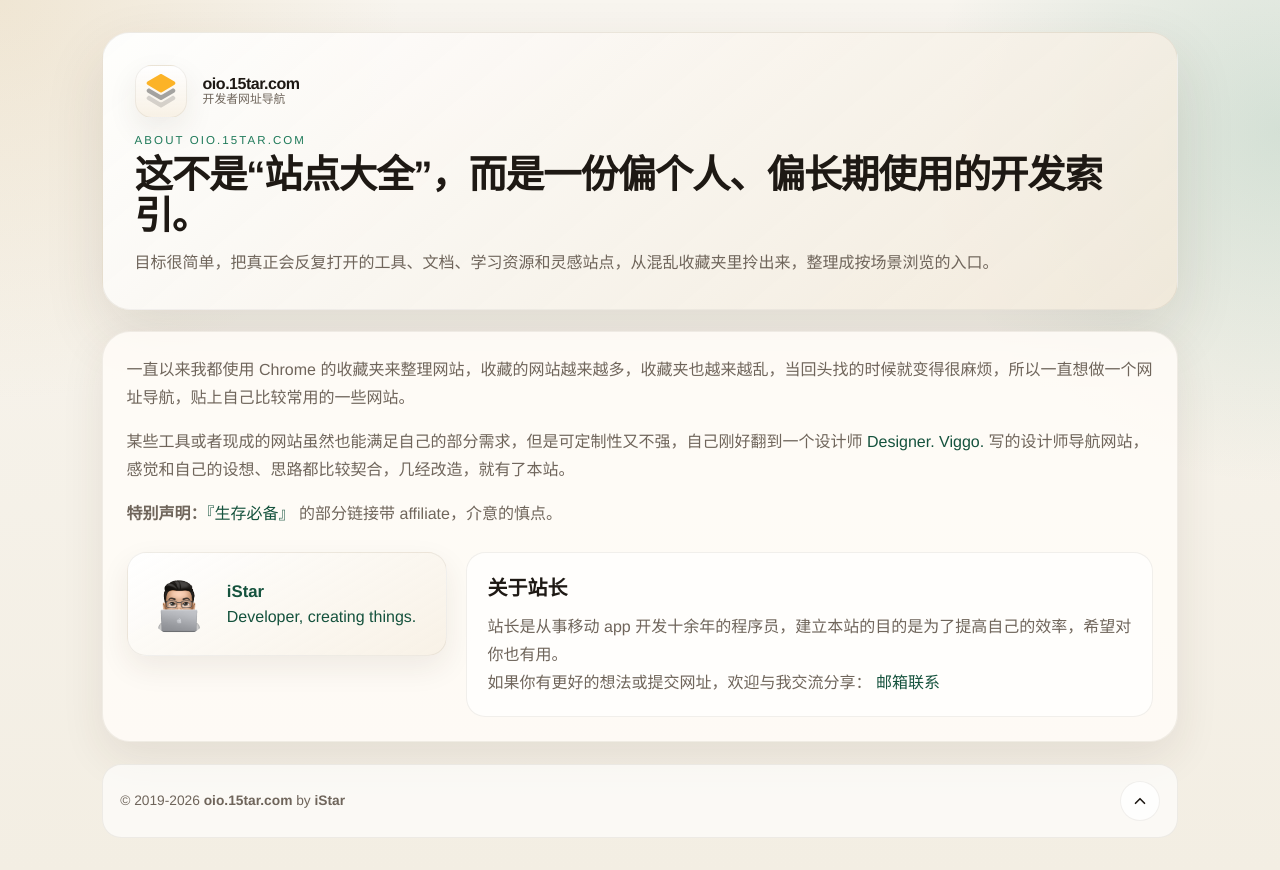
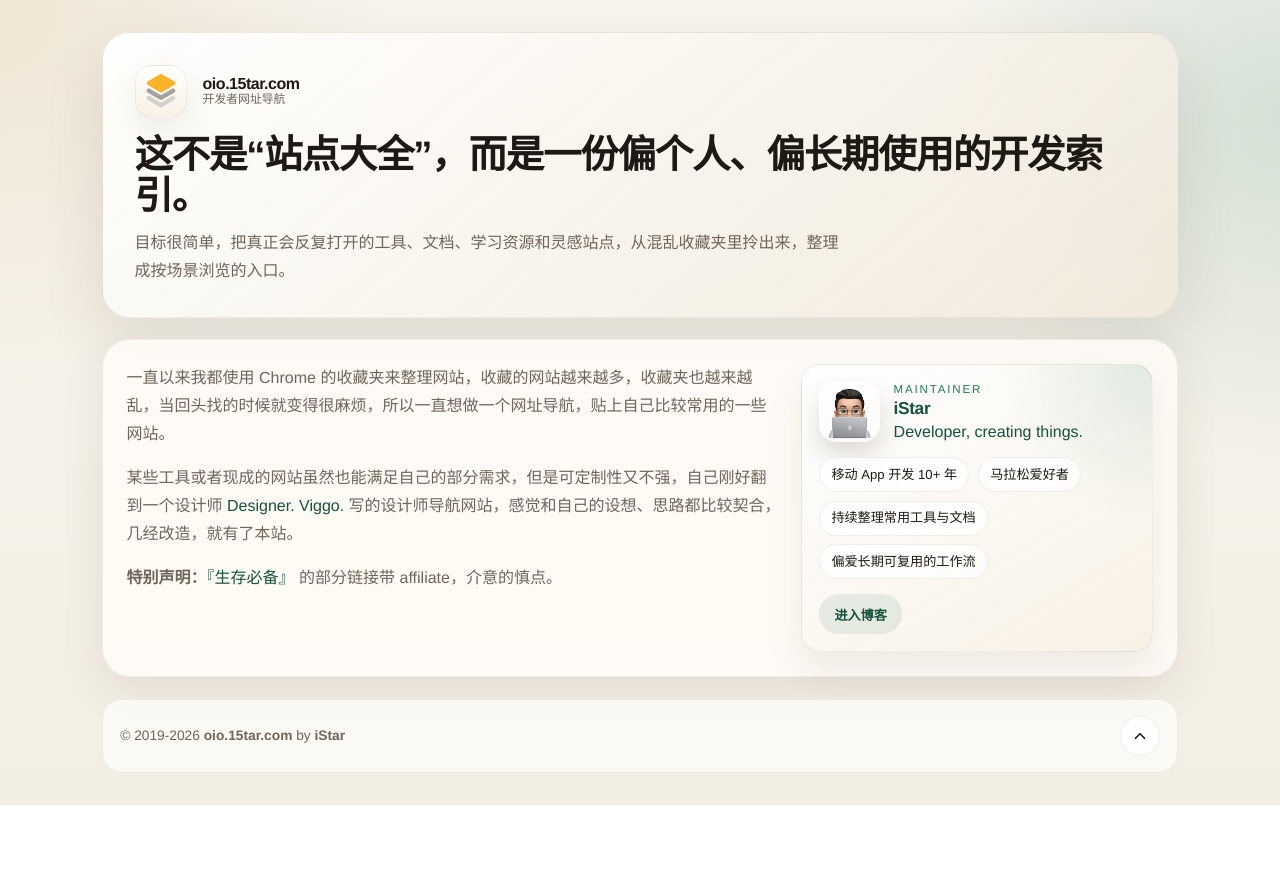
Before and after one commit to maxhis/oio, a Vue app: page /about in a window 1280 px wide. After the commit the page ends 805 px from the top, so only its background shows below. Built offline with nearby package versions, Linux system fonts and the light colour scheme; no server answers; a web font is replaced by a local one.

Commit message:
refactor: remove eyebrow headers and overhaul AboutView layout and styling

```diff
--- a/src/components/CategorySection.vue
+++ b/src/components/CategorySection.vue
@@ -15,7 +15,6 @@ function getCategoryIcon(icon: string) {
 <template>
   <section :id="props.category.title" class="category-section">
     <header class="category-section__header">
-      <p class="category-section__eyebrow">Category</p>
       <h2 class="category-section__title">
         <component
           :is="getCategoryIcon(props.category.icon)"
--- a/src/styles/app.css
+++ b/src/styles/app.css
@@ -92,6 +92,7 @@ img {
   gap: 1.5rem;
   height: 100vh;
   padding: 1.4rem;
+  overflow: hidden;
   background: rgba(247, 242, 233, 0.96);
   border-right: 1px solid var(--border);
   transition:
@@ -247,6 +248,8 @@ img {
   gap: 0.45rem;
   min-height: 0;
   overflow-y: auto;
+  overflow-x: hidden;
+  overscroll-behavior-x: none;
 }
 
 .site-sidebar__link,
@@ -383,6 +386,10 @@ img {
   letter-spacing: -0.03em;
 }
 
+.hero-panel__content > .hero-panel__title:first-child {
+  margin-top: 0;
+}
+
 .hero-panel__stats {
   display: grid;
   grid-template-columns: repeat(2, minmax(0, 1fr));
@@ -598,6 +605,10 @@ img {
 }
 
 .about-panel {
+  display: grid;
+  grid-template-columns: minmax(0, 1.65fr) minmax(17rem, 22rem);
+  gap: 1.25rem;
+  align-items: start;
   padding: 1.5rem;
   border-radius: var(--radius-xl);
   background: rgba(255, 252, 248, 0.88);
@@ -608,7 +619,6 @@ img {
 .about-panel__section {
   display: grid;
   gap: 1rem;
-  margin-bottom: 1.5rem;
 }
 
 .about-panel a {
@@ -616,49 +626,110 @@ img {
 }
 
 .about-profile {
-  display: grid;
-  grid-template-columns: minmax(16rem, 20rem) minmax(0, 1fr);
-  gap: 1.2rem;
-  align-items: start;
+  display: block;
 }
 
 .about-profile__card {
-  display: flex;
-  gap: 1rem;
-  align-items: center;
-  padding: 1.2rem;
+  position: relative;
+  display: grid;
+  gap: 0.95rem;
+  min-height: 100%;
+  max-width: none;
+  padding: 1.05rem;
   border-radius: 1.2rem;
-  background: linear-gradient(150deg, rgba(255, 255, 255, 0.94), rgba(247, 239, 227, 0.84));
-  border: 1px solid rgba(76, 61, 46, 0.08);
-  box-shadow: 0 12px 30px rgba(58, 44, 27, 0.08);
+  background:
+    radial-gradient(circle at top right, rgba(31, 122, 90, 0.12), transparent 34%),
+    linear-gradient(150deg, rgba(255, 255, 255, 0.96), rgba(247, 239, 227, 0.88));
+  border: 1px solid rgba(76, 61, 46, 0.08);
+  box-shadow: 0 18px 36px rgba(58, 44, 27, 0.08);
+  transition:
+    transform 180ms ease,
+    box-shadow 180ms ease,
+    border-color 180ms ease;
+}
+
+.about-profile__card:hover {
+  transform: translateY(-2px);
+  border-color: rgba(31, 122, 90, 0.18);
+  box-shadow: 0 24px 44px rgba(58, 44, 27, 0.12);
+}
+
+.about-profile__card-head {
+  display: flex;
+  align-items: center;
+  gap: 0.85rem;
+}
+
+.about-profile__identity {
+  display: grid;
+  gap: 0.22rem;
+}
+
+.about-profile__label {
+  margin: 0;
+  letter-spacing: 0.16em;
+  text-transform: uppercase;
+  font-size: 0.72rem;
+  color: var(--accent);
 }
 
 .about-profile__avatar {
-  width: 4rem;
-  height: 4rem;
+  width: 3.8rem;
+  height: 3.8rem;
+  border-radius: 1.1rem;
+  object-fit: cover;
+  box-shadow: 0 12px 24px rgba(58, 44, 27, 0.16);
+}
+
+.about-profile__name {
+  font-size: 1.08rem;
+  font-weight: 700;
+  letter-spacing: -0.02em;
+}
+
+.about-profile__role {
+  margin: 0;
+}
+
+.about-profile__facts {
+  display: flex;
+  flex-wrap: wrap;
+  gap: 0.55rem;
+}
+
+.about-profile__fact {
+  display: inline-flex;
+  align-items: center;
+  min-height: 2.15rem;
+  padding: 0.45rem 0.7rem;
   border-radius: 999px;
-  object-fit: cover;
-}
-
-.about-profile__name {
-  font-size: 1.05rem;
+  background: rgba(255, 255, 255, 0.68);
+  border: 1px solid rgba(76, 61, 46, 0.08);
+  color: var(--text);
+  font-size: 0.82rem;
+  line-height: 1.4;
+}
+
+.about-profile__action {
+  display: inline-flex;
+  align-items: center;
+  justify-content: center;
+  width: fit-content;
+  min-height: 2.5rem;
+  padding: 0.65rem 0.95rem;
+  border-radius: 999px;
+  background: rgba(31, 122, 90, 0.1);
+  color: var(--accent-strong);
+  font-size: 0.82rem;
   font-weight: 700;
 }
 
-.about-profile__role {
-  margin: 0.35rem 0 0;
-}
-
-.about-profile__copy {
-  padding: 1.2rem 1.3rem;
-  border-radius: 1.2rem;
-  background: rgba(255, 255, 255, 0.68);
-  border: 1px solid rgba(76, 61, 46, 0.08);
-}
-
-.about-profile__copy h2 {
-  margin: 0 0 0.75rem;
-  font-size: 1.25rem;
+.about-hero__title {
+  margin-top: 0;
+}
+
+.about-hero__description {
+  max-width: 44rem;
 }
 
 .not-found-page {
@@ -1800,6 +1871,10 @@ img {
     grid-template-columns: 1fr;
   }
 
+  .about-panel {
+    grid-template-columns: 1fr;
+  }
+
   .site-grid {
     grid-template-columns: repeat(2, minmax(0, 1fr));
   }
--- a/src/views/AboutView.vue
+++ b/src/views/AboutView.vue
@@ -3,8 +3,6 @@
 
   import AppFooter from "../components/AppFooter.vue";
 
-  const submissionEmail = `${["mail", "oio", "dev"].join(".")}@gmail.com`;
-  const submissionMailto = `mailto:${submissionEmail}`;
 </script>
 
 <template>
@@ -20,7 +18,6 @@
             <span class="about-hero__brand-text">开发者网址导航</span>
           </span>
         </RouterLink>
-        <p class="about-hero__eyebrow">About oio.15tar.com</p>
         <h1 class="about-hero__title">这不是“站点大全”，而是一份偏个人、偏长期使用的开发索引。</h1>
         <p class="about-hero__description">
           目标很简单，把真正会反复打开的工具、文档、学习资源和灵感站点，从混乱收藏夹里拎出来，整理成按场景浏览的入口。
@@ -48,24 +45,23 @@
 
         <div class="about-profile">
           <a class="about-profile__card" href="https://go.15tar.com/blog" target="_blank" rel="noreferrer">
-            <img :src="'/assets/images/logos/profile.PNG'" width="64" height="64" alt="iStar"
-              class="about-profile__avatar" />
-            <div>
-              <div class="about-profile__name">iStar</div>
-              <p class="about-profile__role">Developer, creating things.</p>
+            <div class="about-profile__card-head">
+              <img :src="'/assets/images/logos/profile.PNG'" width="64" height="64" alt="iStar"
+                class="about-profile__avatar" />
+              <div class="about-profile__identity">
+                <span class="about-profile__label">Maintainer</span>
+                <div class="about-profile__name">iStar</div>
+                <p class="about-profile__role">Developer, creating things.</p>
+              </div>
             </div>
+            <div class="about-profile__facts" aria-label="站长信息">
+              <span class="about-profile__fact">移动 App 开发 10+ 年</span>
+              <span class="about-profile__fact">马拉松爱好者</span>
+              <span class="about-profile__fact">持续整理常用工具与文档</span>
+              <span class="about-profile__fact">偏爱长期可复用的工作流</span>
+            </div>
+            <span class="about-profile__action">进入博客</span>
           </a>
-
-          <div class="about-profile__copy">
-            <h2>关于站长</h2>
-            <p>
-              站长是从事移动 app 开发十余年的程序员，建立本站的目的是为了提高自己的效率，希望对你也有用。
-            </p>
-            <p>
-              如果你有更好的想法或提交网址，欢迎与我交流分享：
-              <a :href="submissionMailto">邮箱联系</a>
-            </p>
-          </div>
         </div>
       </section>
 
--- a/src/views/HomeView.vue
+++ b/src/views/HomeView.vue
@@ -181,7 +181,6 @@
 
       <section class="hero-panel">
         <div class="hero-panel__content">
-          <p class="hero-panel__eyebrow">Developer Index</p>
           <h1 class="hero-panel__title">把常用开发资源整理成一份真正可浏览的索引。</h1>
           <p class="hero-panel__description">
             从大前端到大后端，从学习资源到日常工具，把容易遗失在收藏夹里的站点按使用场景归档。
```
